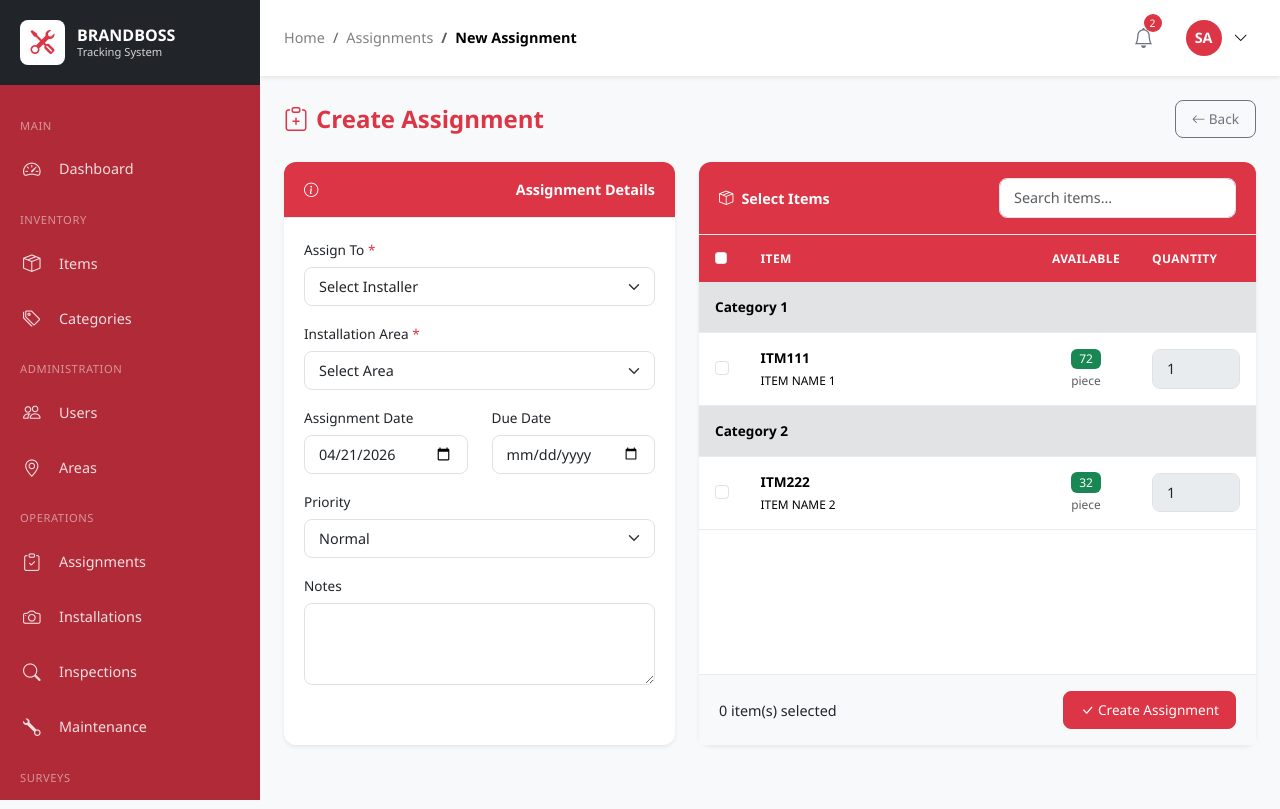
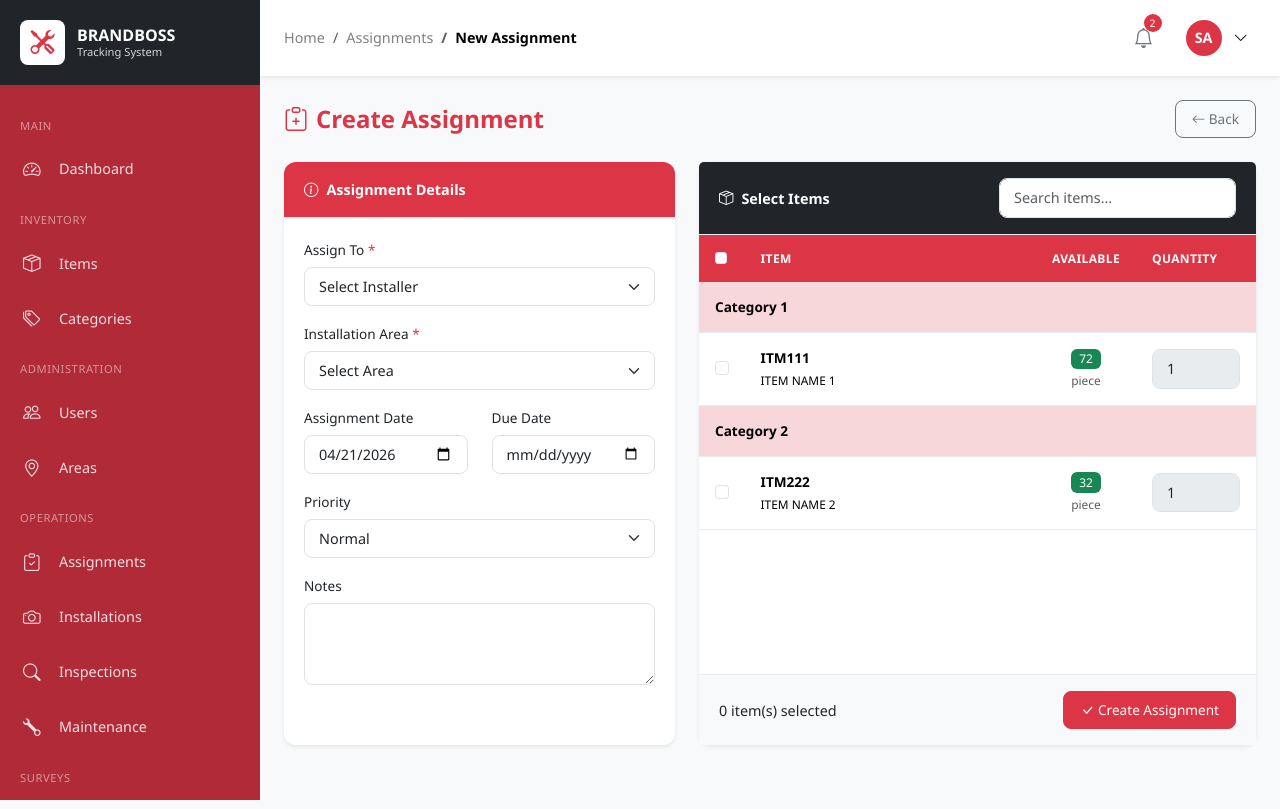
Before and after one commit to Deus2005/BRANDBOSS_TRACKING, a PHP site: page /brandboss_tracking/modules/assignments/create.php in a window 1280 px wide. Shown: the top 809 px of the page. Run offline with PHP 8.4, Linux system fonts and the light colour scheme; a user stored in the database is signed in; data comes from the database, SQL or seed files in the repository; some libraries are stand-ins or nearby versions.

Commit message:
assignment create

```diff
--- a/modules/assignments/create.php
+++ b/modules/assignments/create.php
@@ -148,7 +148,9 @@ if ($_SERVER['REQUEST_METHOD'] === 'POST') {
         <div class="col-lg-5 mb-4">
             <div class="card h-100">
                 <div class="card-header bg-primary">
-                    <i class="bi bi-info-circle me-2"></i>Assignment Details
+                    <span class="d-flex align-text-center">
+                    <span class="bi bi-info-circle me-2"></span>Assignment Details
+</span>
                 </div>
                 <div class="card-body">
                     <div class="mb-3">
@@ -217,7 +219,7 @@ if ($_SERVER['REQUEST_METHOD'] === 'POST') {
         <!-- Item Selection -->
         <div class="col-lg-7 mb-4">
             <div class="card h-100">
-                <div class="card-header bg-primary d-flex justify-content-between align-items-center">
+                <div class="card-header bg-dark text-white d-flex justify-content-between align-items-center">
                     <span><i class="bi bi-box-seam me-2"></i>Select Items</span>
                     <input type="text" class="form-control form-control-sm w-auto" id="itemSearch" placeholder="Search items...">
                 </div>
@@ -249,7 +251,7 @@ if ($_SERVER['REQUEST_METHOD'] === 'POST') {
                                 if ($item['category_name'] !== $currentCategory):
                                     $currentCategory = $item['category_name'];
                             ?>
-                            <tr class="table-secondary">
+                            <tr class="table-danger ">
                                 <td colspan="4"><strong><?php echo clean($currentCategory); ?></strong></td>
                             </tr>
                             <?php endif; ?>
```
